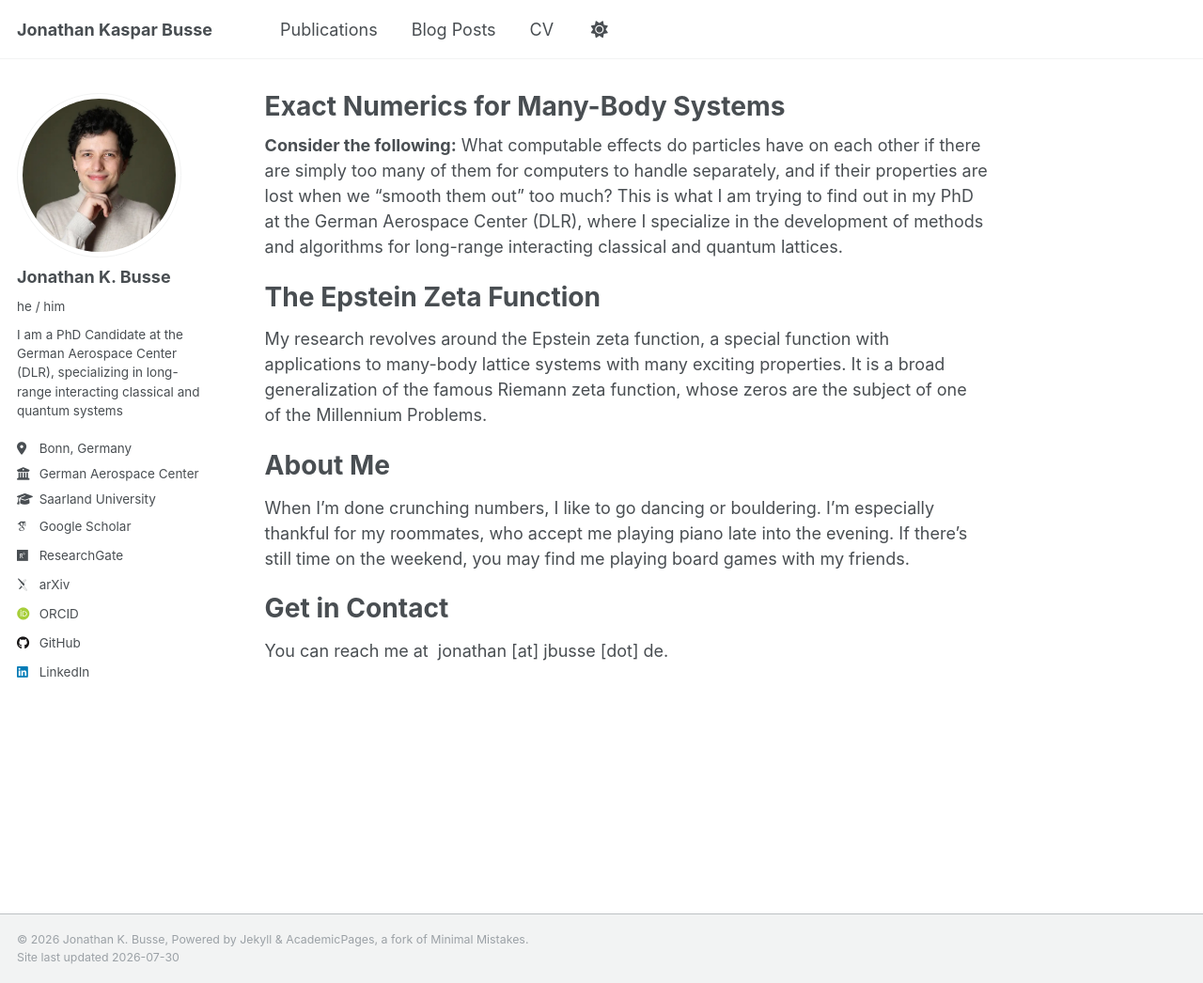
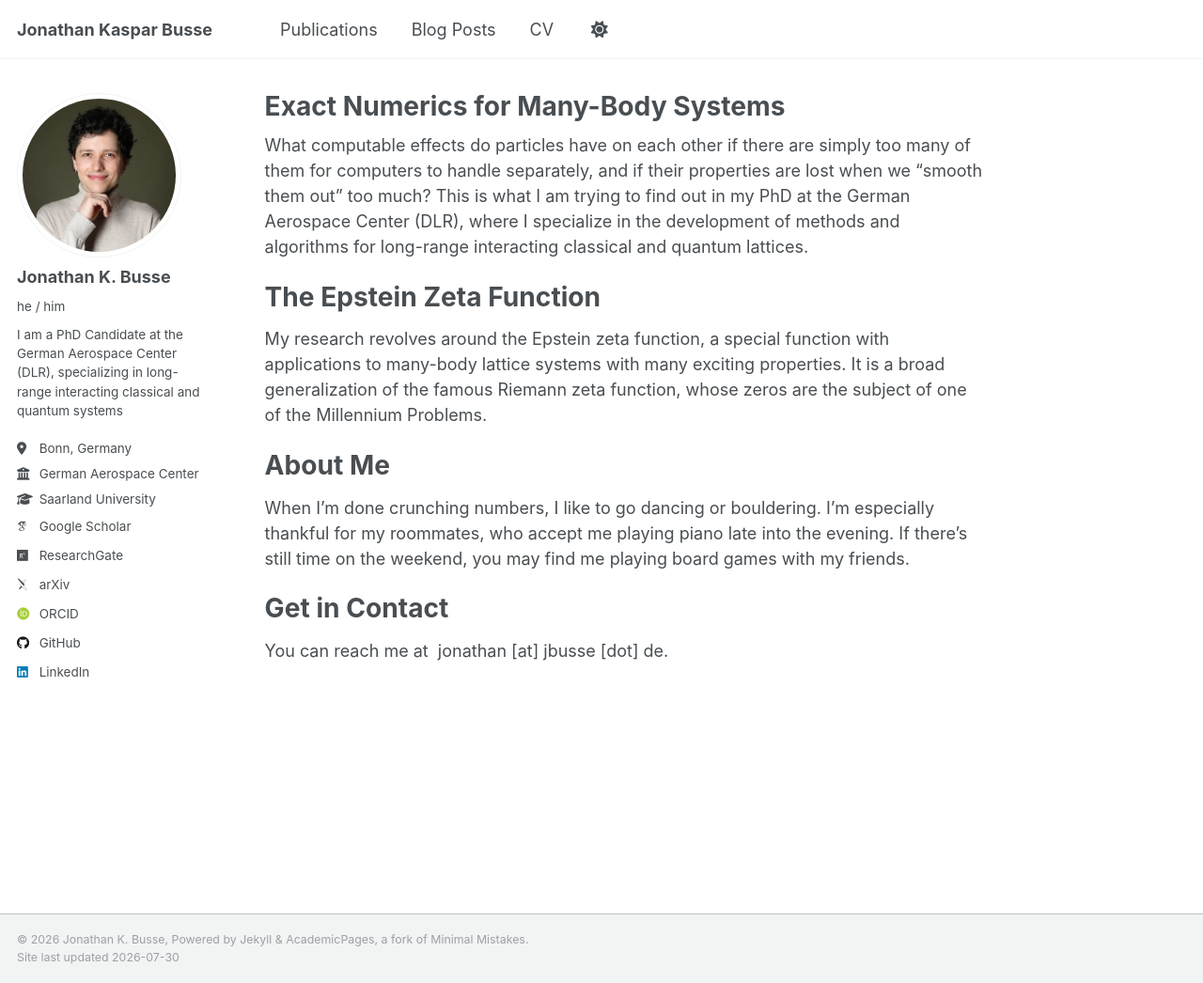
Before and after one commit to JoKaBus/jonathankbusse, a Jekyll site: the page built from _pages/about.md, in a window 1280 px wide and 1046 px high. Shown: the whole window at 94% size. Built offline with Jekyll 4.4.1, drawn with Linux system fonts in a browser that asks for light colours; some web fonts are replaced.

Commit message:
About: remove bold intro

```diff
--- a/_pages/about.md
+++ b/_pages/about.md
@@ -8,7 +8,7 @@ redirect_from:
 ---
 
 
-**Consider the following:** What computable effects do particles have on each other if there are simply too many of them for computers to handle separately, and if their properties are lost when we "smooth them out" too much?
+What computable effects do particles have on each other if there are simply too many of them for computers to handle separately, and if their properties are lost when we "smooth them out" too much?
 This is what I am trying to find out in my PhD at the German Aerospace Center (DLR), where I specialize in the development of methods and algorithms for long-range interacting classical and quantum lattices.
 
 
```
